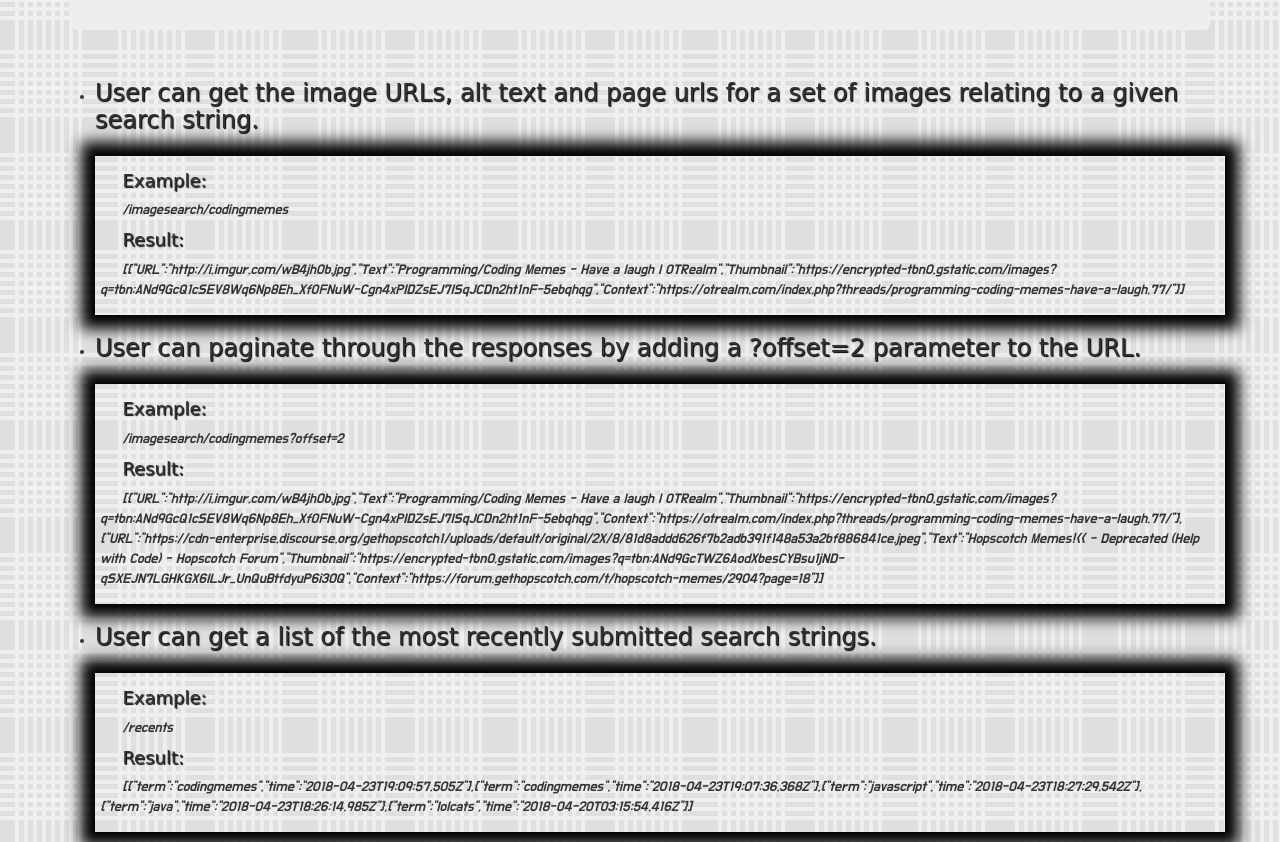
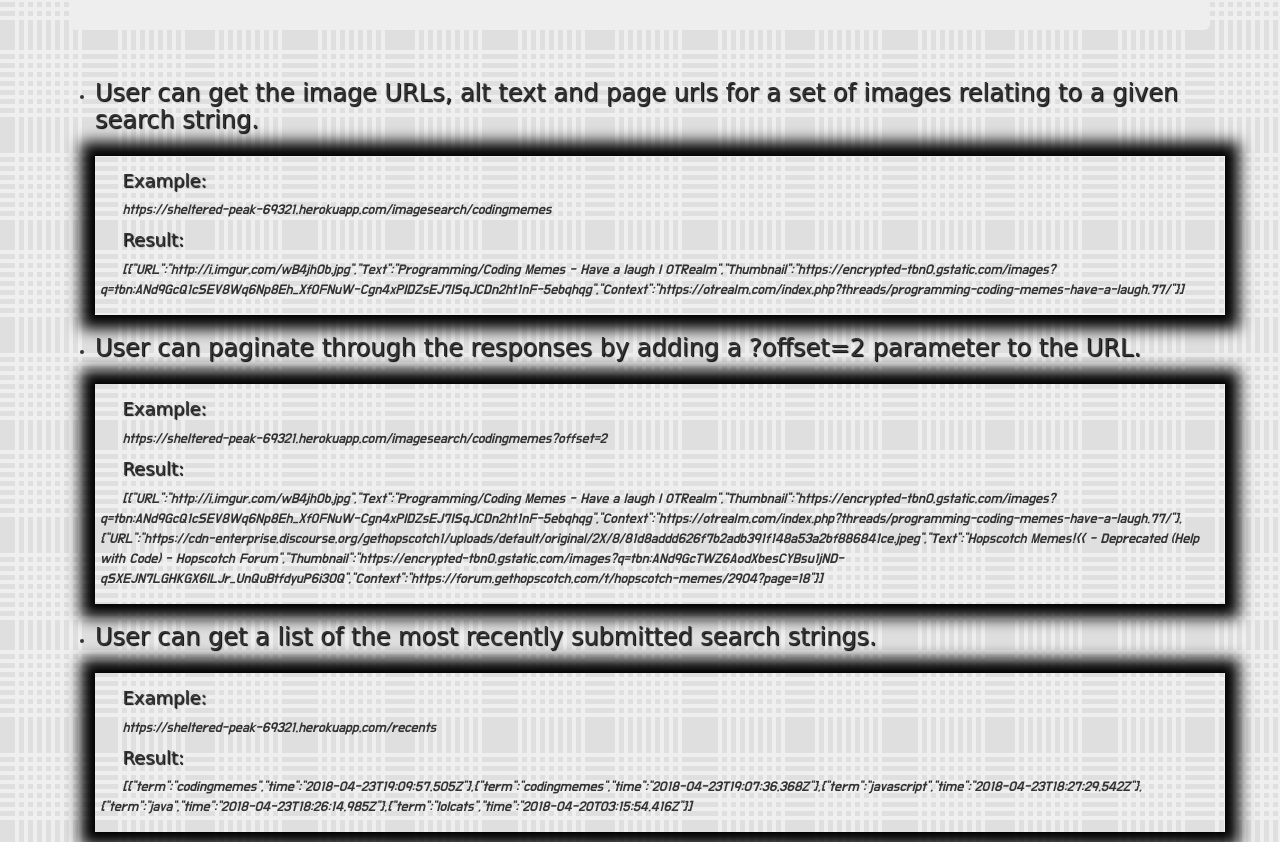
Before and after one commit to DCapella/image-search, a website: page public/views/index.html in a window 1280 px wide. Shown: the part 165-1007 px from the top of the page. Drawn offline with nearby package versions, Linux system fonts and the light colour scheme; a web font is replaced by a local one.

Commit message:
updated index.html with host address

```diff
--- a/public/views/index.html
+++ b/public/views/index.html
@@ -17,21 +17,21 @@
             <li><h3>User can get the image URLs, alt text and page urls for a set of images relating to a given search string.</h3></li>
             <div class="example">
               <h4>Example:</h4>
-              <p><i>/imagesearch/codingmemes</i></p>
+              <p><i>https://sheltered-peak-69321.herokuapp.com/imagesearch/codingmemes</i></p>
               <h4>Result:</h4>
               <p><i>[{"URL":"http://i.imgur.com/wB4jh0b.jpg","Text":"Programming/Coding Memes - Have a laugh | OTRealm","Thumbnail":"https://encrypted-tbn0.gstatic.com/images?q=tbn:ANd9GcQ1cSEV8Wq6Np8Eh_XfOFNuW-Cgn4xPIDZsEJ7ISqJCDn2ht1nF-5ebqhqg","Context":"https://otrealm.com/index.php?threads/programming-coding-memes-have-a-laugh.77/"}]</i></p>
             </div>
             <li><h3>User can paginate through the responses by adding a ?offset=2 parameter to the URL.</h3></li>
             <div class="example">
               <h4>Example:</h4>
-              <p><i>/imagesearch/codingmemes?offset=2</i></p>
+              <p><i>https://sheltered-peak-69321.herokuapp.com/imagesearch/codingmemes?offset=2</i></p>
               <h4>Result:</h4>
               <p><i>[{"URL":"http://i.imgur.com/wB4jh0b.jpg","Text":"Programming/Coding Memes - Have a laugh | OTRealm","Thumbnail":"https://encrypted-tbn0.gstatic.com/images?q=tbn:ANd9GcQ1cSEV8Wq6Np8Eh_XfOFNuW-Cgn4xPIDZsEJ7ISqJCDn2ht1nF-5ebqhqg","Context":"https://otrealm.com/index.php?threads/programming-coding-memes-have-a-laugh.77/"},{"URL":"https://cdn-enterprise.discourse.org/gethopscotch1/uploads/default/original/2X/8/81d8addd626f7b2adb391f148a53a2bf886841ce.jpeg","Text":"Hopscotch Memes!<< - Deprecated (Help with Code) - Hopscotch Forum","Thumbnail":"https://encrypted-tbn0.gstatic.com/images?q=tbn:ANd9GcTWZ6AodXbesCYBsu1jND-qSXEJN7LGHKGX6lLJr_UnQuBtfdyuP6i30Q","Context":"https://forum.gethopscotch.com/t/hopscotch-memes/2904?page=18"}]</i></p>
             </div>
             <li><h3>User can get a list of the most recently submitted search strings.</h3></li>
             <div class="example">
               <h4>Example:</h4>
-              <p><i>/recents</i></p>
+              <p><i>https://sheltered-peak-69321.herokuapp.com/recents</i></p>
               <h4>Result:</h4>
               <p><i>[{"term":"codingmemes","time":"2018-04-23T19:09:57.505Z"},{"term":"codingmemes","time":"2018-04-23T19:07:36.368Z"},{"term":"javascript","time":"2018-04-23T18:27:29.542Z"},{"term":"java","time":"2018-04-23T18:26:14.985Z"},{"term":"lolcats","time":"2018-04-20T03:15:54.416Z"}]</i></p>
             </div>
```
